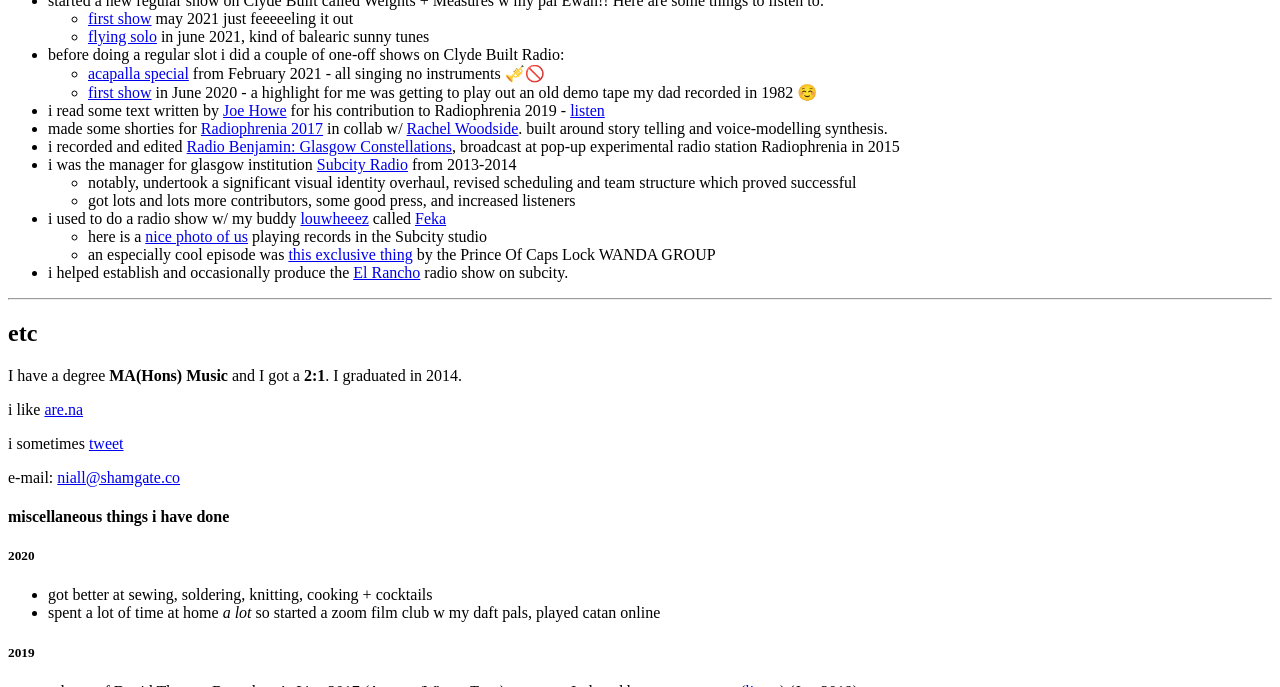
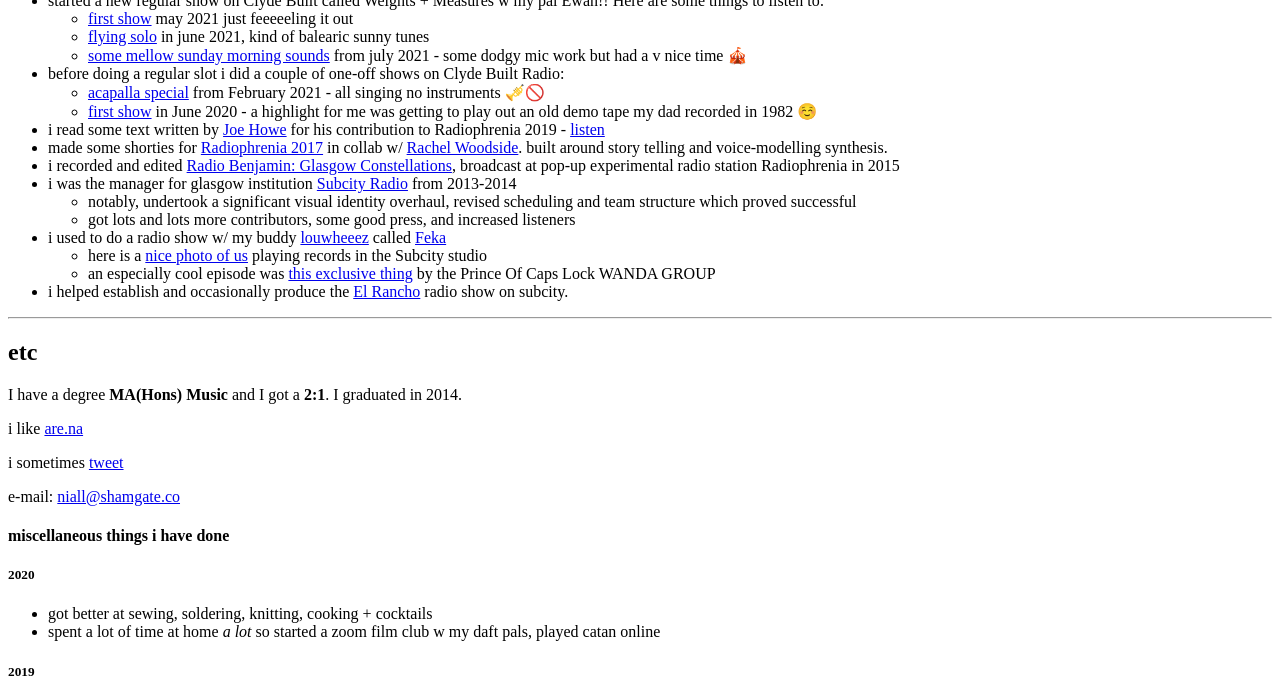
Before and after one commit to kingdomlevel/kingdomlevel.github.io, a Jekyll site: the page built from index.markdown, in a window 1280 px wide and 900 px high, scrolled down 4942 px, cut to the strip 213-900 px from the top of the window. Built offline with Jekyll 4.4.1, drawn with Linux system fonts in a browser that asks for light colours; our own code applies the rules of GitHub Pages for plain Markdown files.

Commit message:
adds clyde built show from july 2021

```diff
--- a/index.markdown
+++ b/index.markdown
@@ -123,6 +123,7 @@
 + started a new regular show on Clyde Built called Weights + Measures w my pal Ewan!! Here are some things to listen to:
   + [first show](https://soundcloud.com/clydebuiltradio/weights-and-measures-16052021) may 2021 just feeeeeling it out
   + [flying solo](https://soundcloud.com/clydebuiltradio/weights-and-measures-1362021) in june 2021, kind of balearic sunny tunes
+  + [some mellow sunday morning sounds](https://soundcloud.com/clydebuiltradio/weights-and-measures-1172021) from july 2021 - some dodgy mic work but had a v nice time 🎪
 + before doing a regular slot i did a couple of one-off shows on Clyde Built Radio:
   + [acapalla special](https://soundcloud.com/clydebuiltradio/niall-morris-11221) from February 2021 -  all singing no instruments 🎺🚫
   + [first show](https://soundcloud.com/clydebuiltradio/niall-morris-28-6-20) in June 2020 - a highlight for me was getting to play out an old demo tape my dad recorded in 1982 ☺️
```
